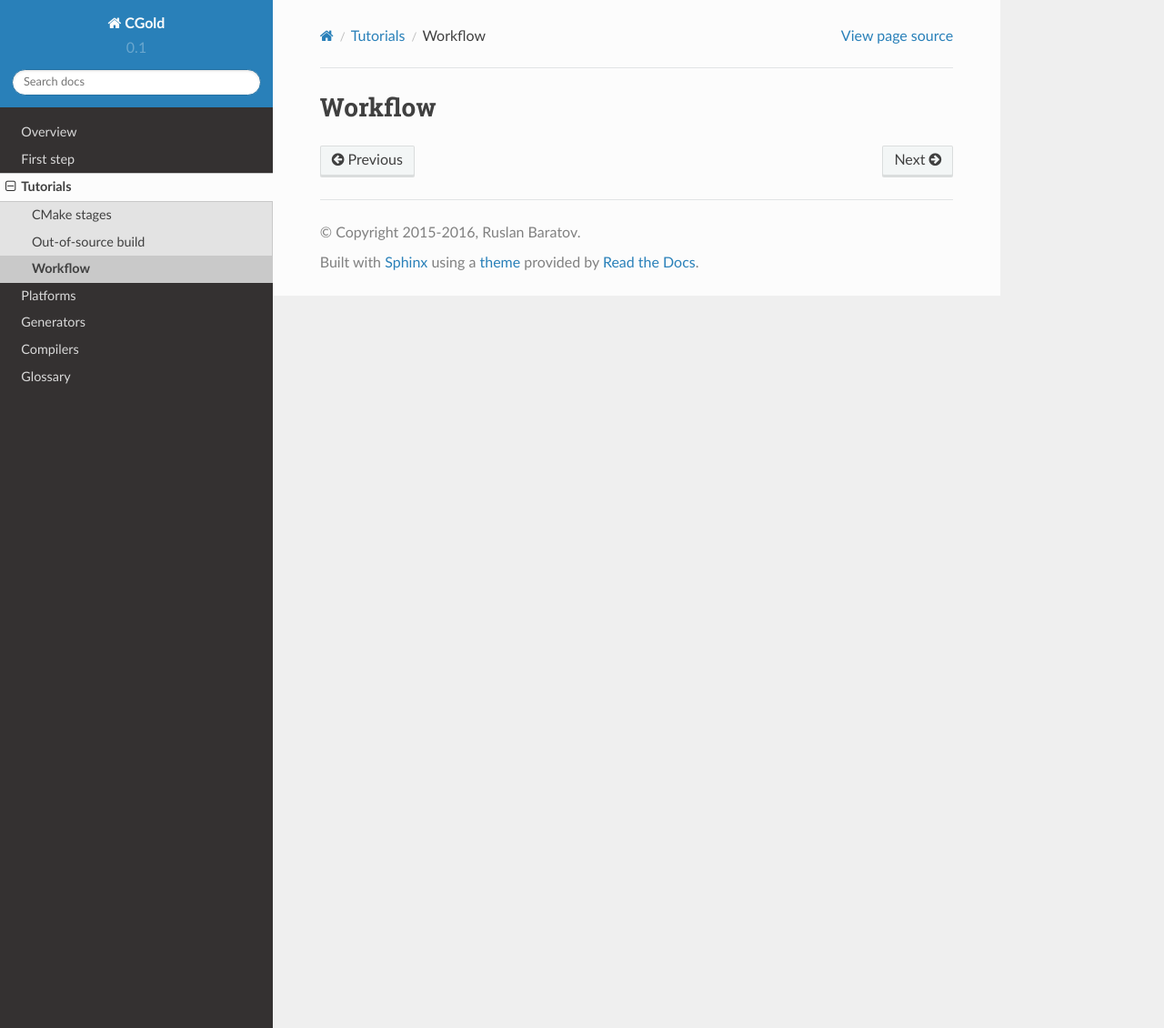
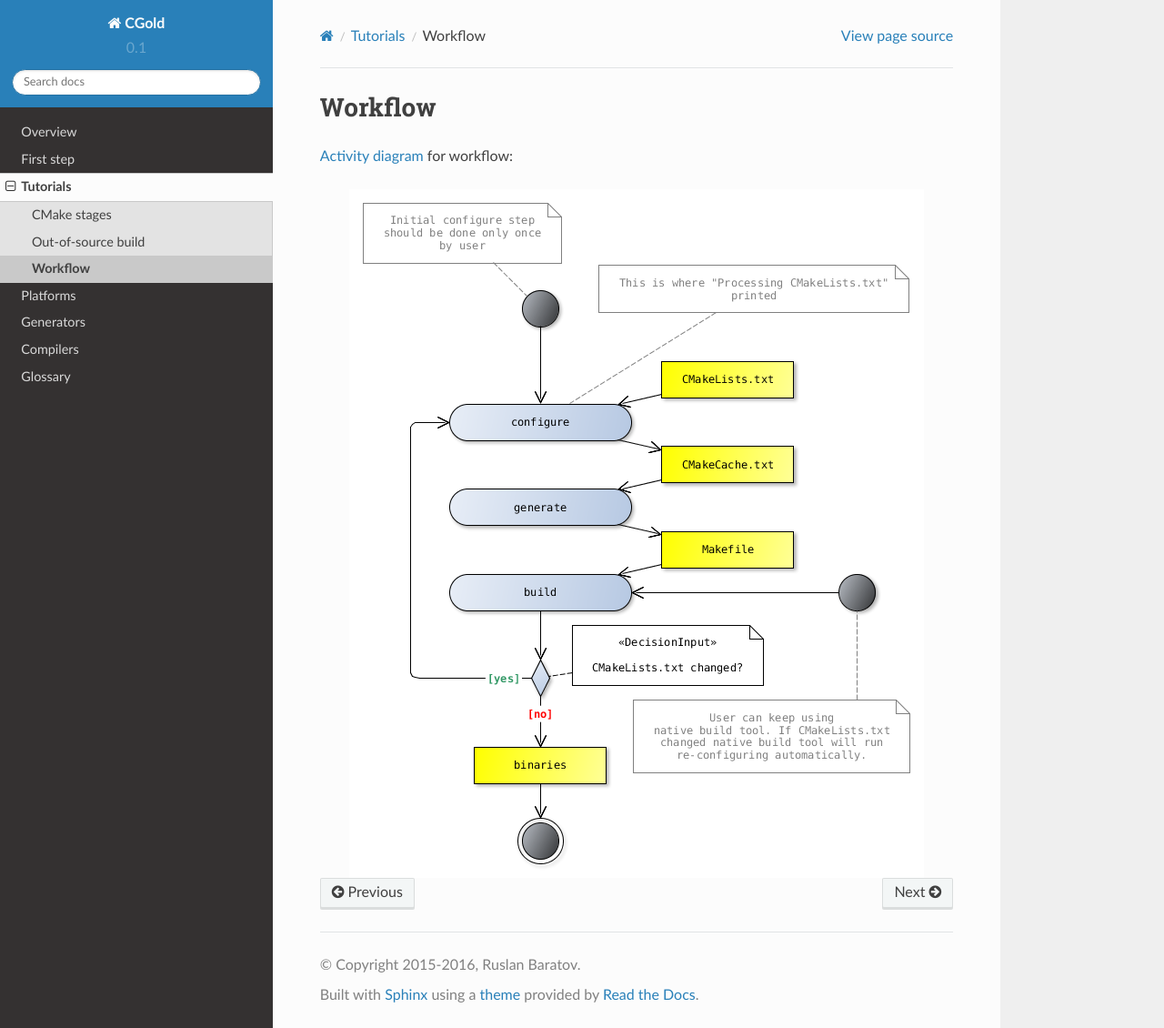
Before and after one commit to ruslo/CGold, a Sphinx documentation site: the page built from docs/tutorials/workflow.rst, in a window 1280 px wide and 1130 px high. Shown: the whole window at 91% size. Built offline with Sphinx 7.4.7 and the Read the Docs theme 2.0.0, drawn with Linux system fonts in a browser that asks for light colours.

Commit message:
Add activity diagram for workflow

```diff
--- a/docs/tutorials/workflow.rst
+++ b/docs/tutorials/workflow.rst
@@ -3,3 +3,9 @@
 
 Workflow
 --------
+
+`Activity diagram <http://yed-uml.readthedocs.io/en/latest/activity-diagram.html>`__
+for workflow:
+
+.. image:: workflow/workflow.png
+  :align: center
```
Also changed, not shown: docs/tutorials/workflow/workflow.png (added), 1 other file.
